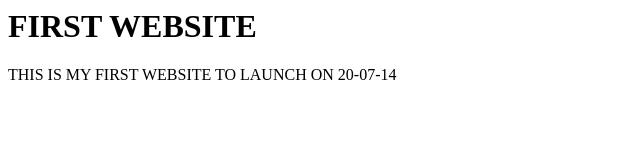
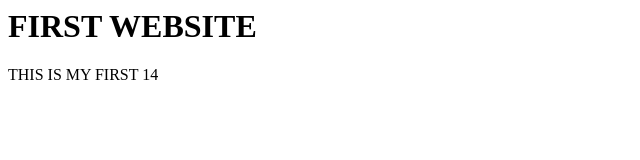
Before and after one commit to sanjayhy/firstweb, a plain HTML site: page index.html in a window 1280 px wide. Shown: the whole page, without its empty margins (0-640 px from the left). Drawn offline with Linux system fonts and the light colour scheme.

Commit message:
Update index.html

```diff
--- a/index.html
+++ b/index.html
@@ -1,4 +1,4 @@
 <html>
     <h1>FIRST WEBSITE</h1>
-    <P>THIS IS MY FIRST WEBSITE TO LAUNCH ON 20-07-14</P>
+    <P>THIS IS MY FIRST 14</P>
 </html>
```
